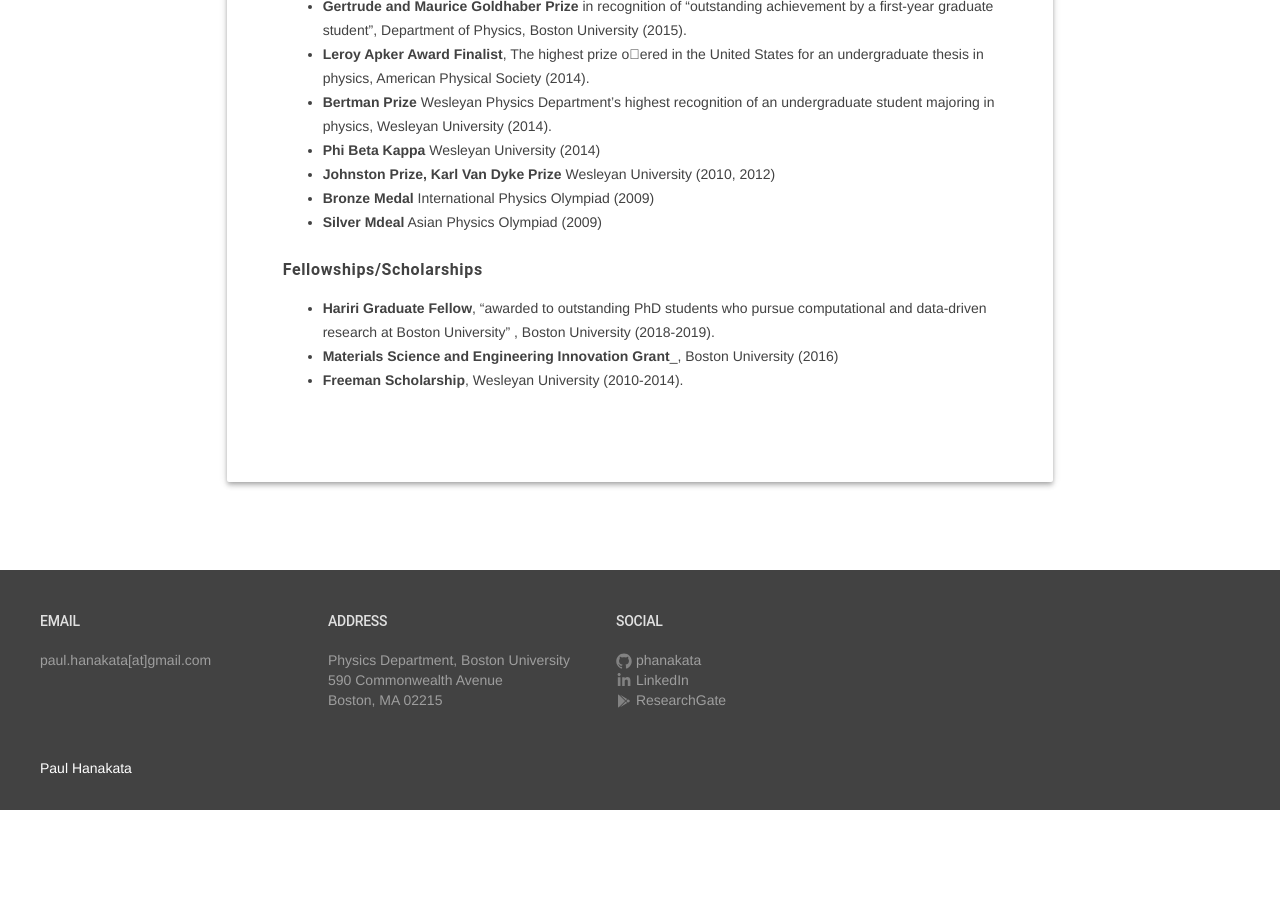
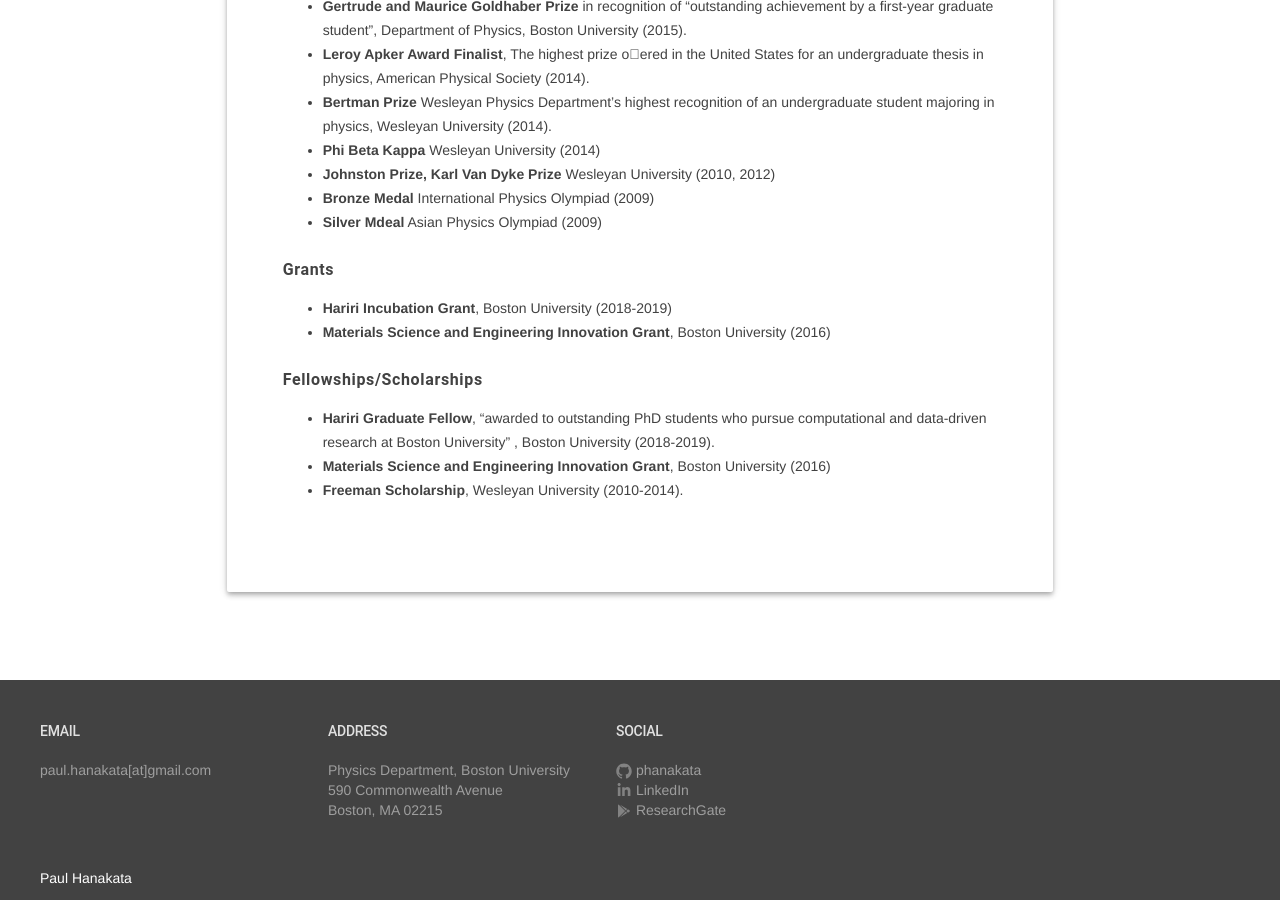
Before and after one commit to phanakata/phanakata.github.io, a Jekyll site: the page built from pages/CV.md, in a window 1280 px wide and 900 px high, scrolled down 1023 px. Built offline with Jekyll 4.4.1, drawn with Linux system fonts in a browser that asks for light colours; before the commit the page ends 1833 px from its top, so only the background shows below that.

Commit message:
Update CV.md

```diff
--- a/pages/CV.md
+++ b/pages/CV.md
@@ -39,8 +39,12 @@ __*B.A. in Physics (with high honors) and Mathematics  (2014)*__, Wesleyan Unive
 * __Bronze Medal__ International Physics Olympiad (2009)
 * __Silver Mdeal__ Asian Physics Olympiad (2009)
 
+###### __Grants__
+* __Hariri Incubation Grant__, Boston University (2018-2019)
+* __Materials Science and Engineering Innovation Grant__, Boston University (2016)
+
 ###### __Fellowships/Scholarships__
 * __Hariri Graduate Fellow__, "awarded to outstanding PhD students who pursue computational and data-driven research at Boston
 University" , Boston University (2018-2019).
-* __Materials Science and Engineering Innovation Grant___, Boston University (2016)
+* __Materials Science and Engineering Innovation Grant__, Boston University (2016)
 * __Freeman Scholarship__, Wesleyan University (2010-2014).
```
